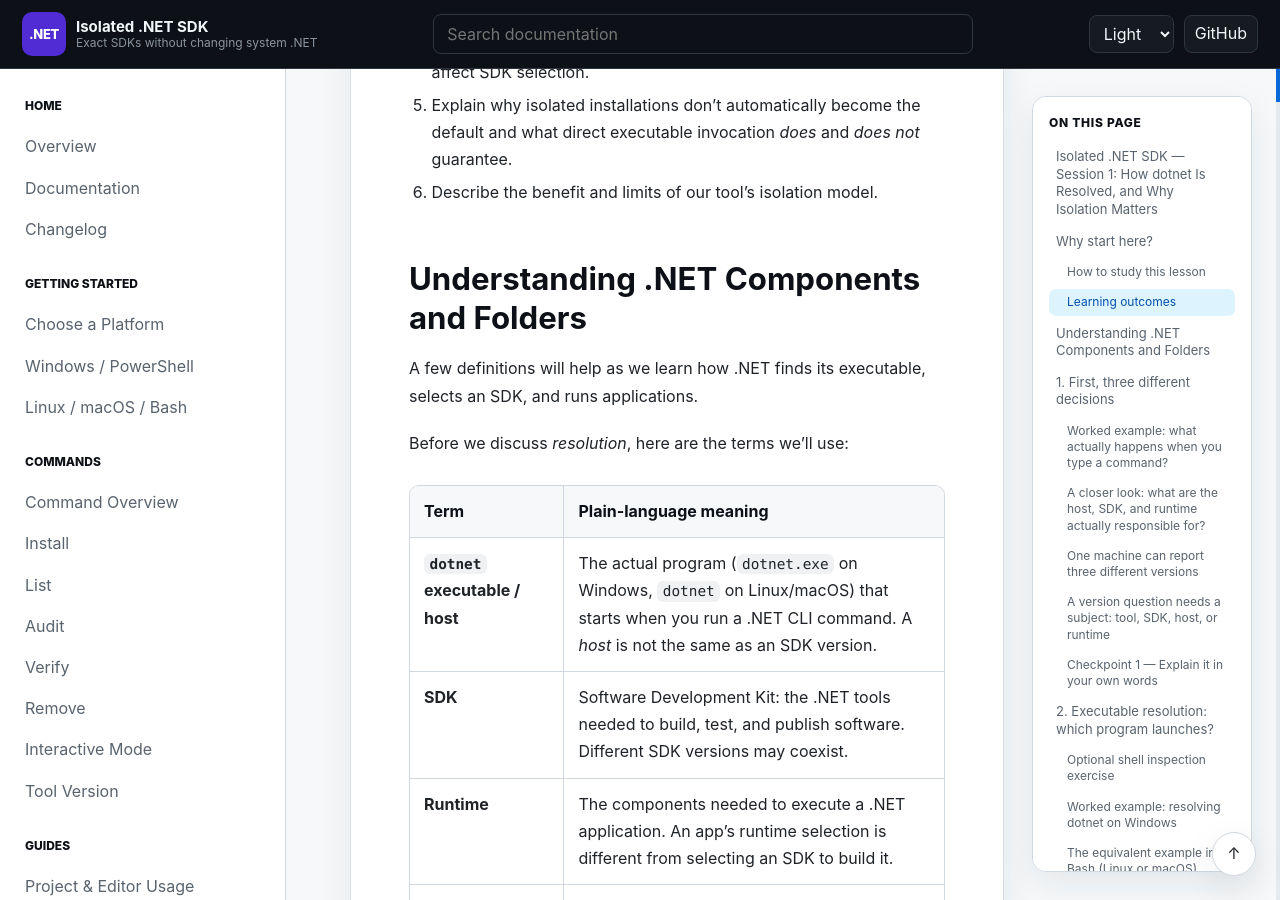
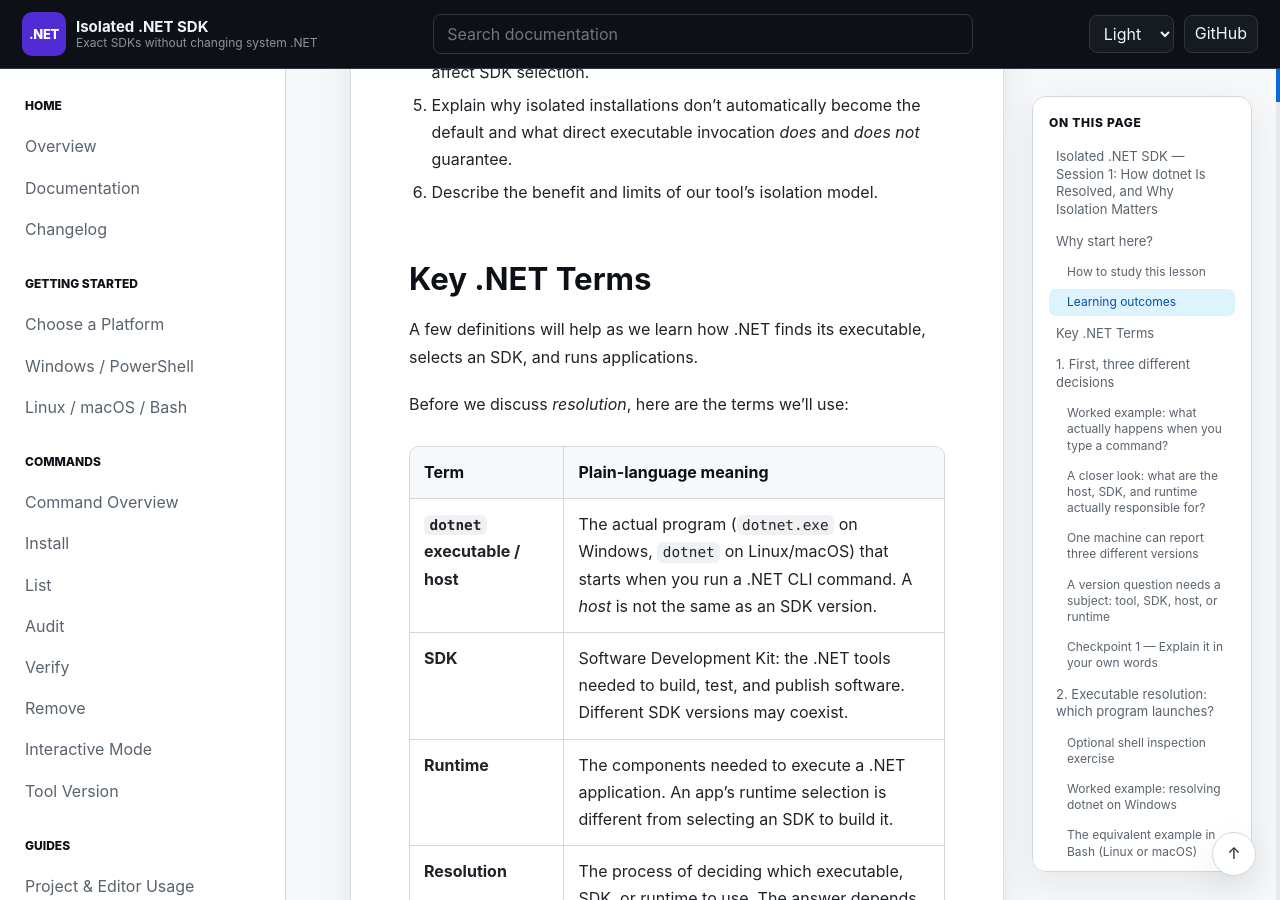
Before and after one commit to infoconex/isolated-dotnet-sdk, a Jekyll site: the page built from docs/training/isolated-dotnet-sdk-session-1-self-paced.md, in a window 1280 px wide and 900 px high, scrolled down 2245 px. Built offline with Jekyll 4.4.1, drawn with Linux system fonts in a browser that asks for light colours; our own code applies the rules of GitHub Pages for plain Markdown files.

Commit message:
docs(training): keep opening glossary brief and link advanced examples to later sections

```diff
--- a/docs/training/isolated-dotnet-sdk-session-1-self-paced.md
+++ b/docs/training/isolated-dotnet-sdk-session-1-self-paced.md
@@ -29,7 +29,7 @@
 5. Explain why isolated installations don't automatically become the default and what direct executable invocation *does* and *does not* guarantee.
 6. Describe the benefit and limits of our tool's isolation model.
 
-## Understanding .NET Components and Folders
+## Key .NET Terms
 
 A few definitions will help as we learn how .NET finds its executable, selects an SDK, and runs applications.
 
```
